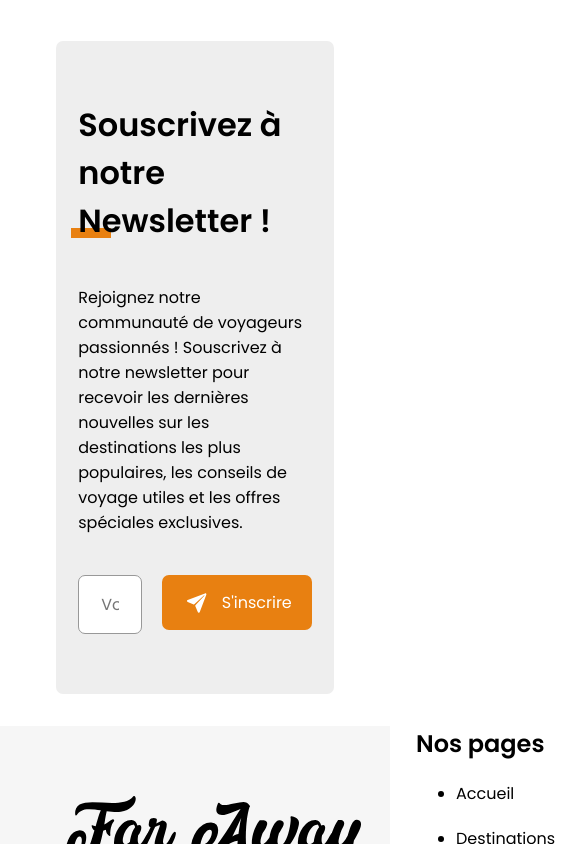
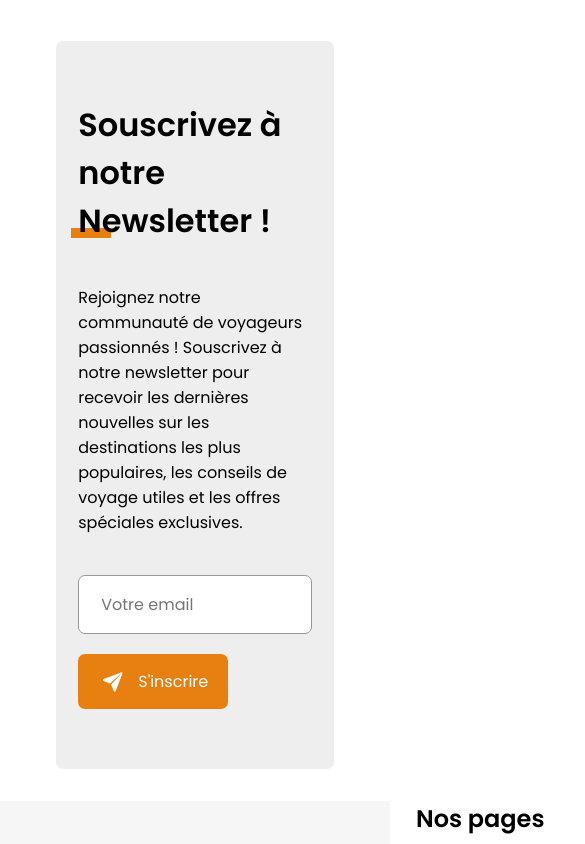
Before and after one commit to SkyDogzz/Challenge-semestriel-HTML-CSS-JQuery, a website: page pages/index.html in a window 390 px wide. Shown: the part 4007-4851 px from the top of the page, 585 px wide, since content can reach past the window. Drawn offline with nearby package versions, Linux system fonts and the light colour scheme; files that its build step writes are made by us from their sources; no server answers.

Commit message:
fix responsive

```diff
--- a/pages/index.html
+++ b/pages/index.html
@@ -555,7 +555,7 @@
               les offres spéciales exclusives.
             </p>
             <div class="row">
-              <div class="col">
+              <div class="col col-sm-12">
                 <div class="input-container">
                   <input class="input" type="text" placeholder="Votre email" />
                 </div>
--- a/sass/partials/components/_banner.scss
+++ b/sass/partials/components/_banner.scss
@@ -1,4 +1,5 @@
 .partner_banner {
+  overflow: hidden;
   width: 100%;
   height: rem(270px);
   background-color: #f6f6f6;
```
Lines whose indentation alone changed are shown as unchanged.
